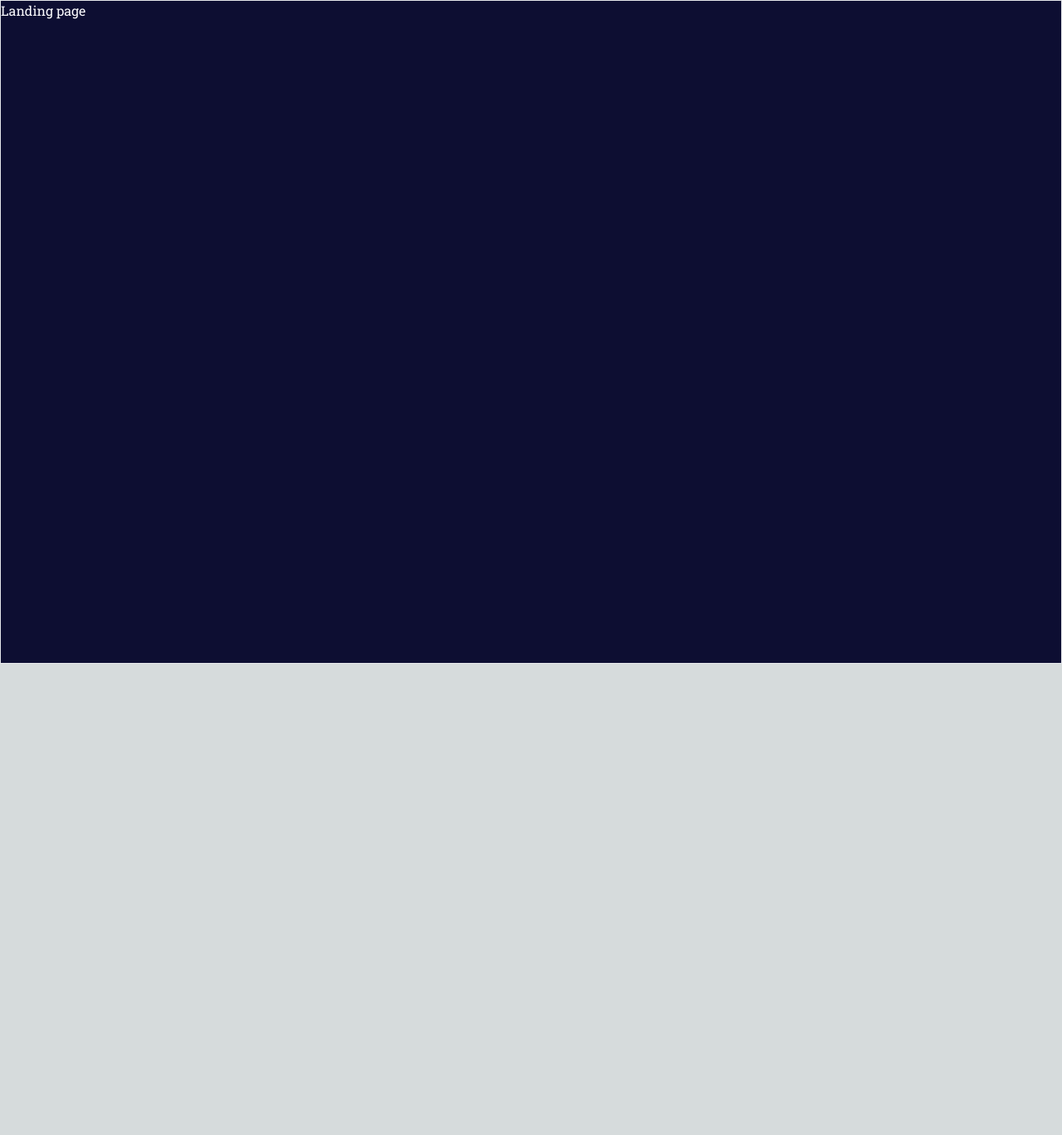
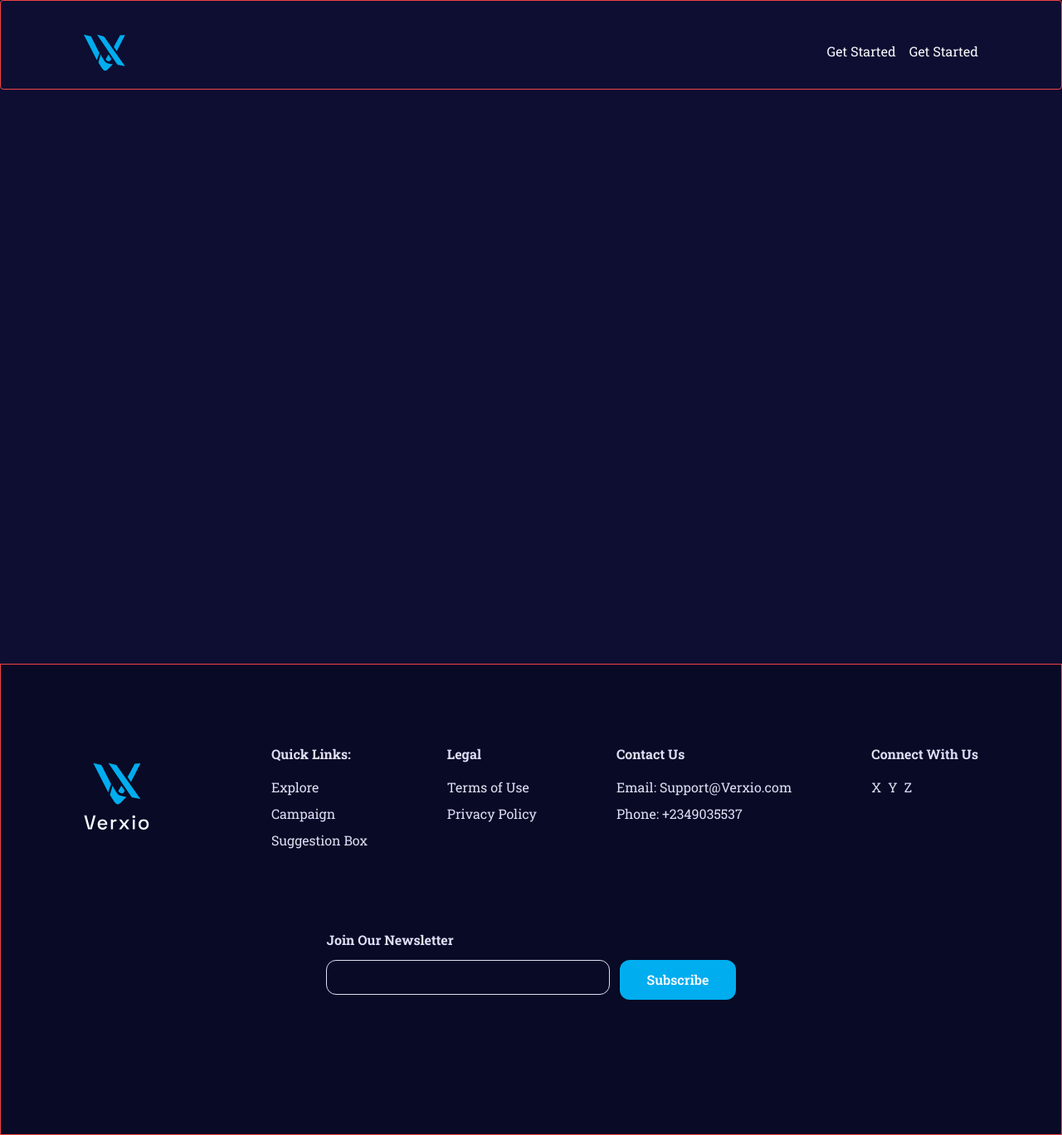
Before and after one commit to dmitro3/hublab, a Next.js app in the folder frontend/: page / in a window 1280 px wide. Shown: the whole page at 83% size. Before the commit the page ends 800 px from the top, so only its background shows below. Built offline with nearby package versions, Linux system fonts and the light colour scheme.

Commit message:
First Commit

```diff
--- a/frontend/src/app/globals.css
+++ b/frontend/src/app/globals.css
@@ -1,6 +1,15 @@
 @tailwind base;
 @tailwind components;
 @tailwind utilities;
+
+@import url("https://fonts.googleapis.com/css2?family=Inter:wght@100..900&family=Poppins:ital,wght@0,100;0,200;0,300;0,400;0,500;0,600;0,700;0,800;0,900;1,100;1,200;1,300;1,400;1,500;1,600;1,700;1,800;1,900&display=swap");
+
+* {
+  margin: 0;
+  padding: 0;
+  box-sizing: border-box;
+  scroll-behavior: smooth;
+}
 
 :root {
   --foreground-rgb: 0, 0, 0;
@@ -17,6 +26,7 @@
 } */
 
 body {
+  font-family: "Inter", sans-serif;
   color: rgb(var(--foreground-rgb));
   background: linear-gradient(
       to bottom,
--- a/frontend/src/app/layout.js
+++ b/frontend/src/app/layout.js
@@ -1,5 +1,7 @@
 import { Inter, Roboto_Slab } from "next/font/google";
 import "./globals.css";
+import NavBar from "@/components/navbar";
+import Footer from "@/components/footer";
 
 const roboto_Slab = Roboto_Slab({ subsets: ["latin"] });
 
@@ -11,7 +13,11 @@ export const metadata = {
 export default function RootLayout({ children }) {
   return (
     <html lang="en">
-      <body className={roboto_Slab.className}>{children}</body>
+      <body className={roboto_Slab.className}>
+        <NavBar />
+        {children}
+        <Footer />
+      </body>
     </html>
   );
 }
--- a/frontend/src/app/page.js
+++ b/frontend/src/app/page.js
@@ -1,9 +1,9 @@
-import Image from "next/image";
+// import Image from "next/image";
 
 export default function Home() {
   return (
-    <main className=" border  bg-primary text-white w-full h-screen">
-      Landing page
+    <main className=" b order  bg-primary text-white w-full h-screen">
+      {/* Landing page */}
     </main>
   );
 }
--- /dev/null
+++ b/frontend/src/components/footer.jsx
@@ -0,0 +1,75 @@
+import Link from "next/link";
+import Image from "next/image";
+
+const Footer = () => {
+  return (
+    <footer className="px-[MIN(100px,8%)] flex flex-col gap-8 md:gap-24 bg-tertiary min-h-[568px] py-24 border border-red-500 ">
+      <div className="w-full flex flex-col items-start md:items-center md:flex-row md:justify-between justify-start gap-8 text-textColor">
+        {/* Logo Container */}
+        <div className="flex-2">
+          <Link href="/">
+            <Image
+              src={"/images/AxiosFooterLogo.svg"}
+              alt="Axios Logo"
+              width={80}
+              height={80}
+            />
+          </Link>
+        </div>
+        {/* Footer Links */}
+        <section className="flex-4 flex flex-col items-start justify-start md:flex-row gap-4 md:gap-24">
+          <div className="flex flex-col items-start justify-start">
+            <h2 className="font-bold font-base mb-4">Quick Links:</h2>
+            <blockquote className="flex flex-col gap-2">
+              <Link href={"/"}>Explore</Link>
+              <Link href={"/"}>Campaign</Link>
+              <Link href={"/"}>Suggestion Box</Link>
+            </blockquote>
+          </div>
+          <div className="flex flex-col items-start justify-start">
+            <h2 className="font-bold font-base mb-4">Legal</h2>
+            <blockquote className="flex flex-col gap-2">
+              <Link href={"/"}>Terms of Use</Link>
+              <Link href={"/"}>Privacy Policy</Link>
+            </blockquote>
+          </div>
+          <div className="flex flex-col items-start justify-start">
+            <h2 className="font-bold font-base mb-4">Contact Us</h2>
+            <blockquote className="flex flex-col gap-2">
+              <Link href={"/"}>Email: Support@Verxio.com</Link>
+              <Link href={"/"}>Phone: +2349035537</Link>
+            </blockquote>
+          </div>
+
+          <div className="flex flex-col items-start justify-start">
+            <h2 className="font-bold font-base mb-4">Connect With Us</h2>
+            <blockquote className="flex justify-center items-center gap-2">
+              <Link href={"/"}>X</Link>
+              <Link href={"/"}>Y</Link>
+              <Link href={"/"}>Z </Link>
+            </blockquote>
+          </div>
+        </section>
+      </div>
+
+      <div className="w-full flex flex-col items-center justify-center text-center max-w-2xl mx-auto">
+        <div className="flex flex-col gap-3 items-start">
+          <h2 className="text-base font-bold text-textColor">
+            Join Our Newsletter
+          </h2>
+          <div className="flex items-start gap-3">
+            <input
+              type="text"
+              className="bg-transparent border border-textColor rounded-xl py-2 px-16 outline-none"
+            />
+            <button className="bg-lightBlue py-3 px-8 rounded-xl text-white font-semibold text-base">
+              Subscribe
+            </button>
+          </div>
+        </div>
+      </div>
+    </footer>
+  );
+};
+
+export default Footer;
--- /dev/null
+++ b/frontend/src/components/index.js
@@ -0,0 +1,5 @@
+import { NavBar } from "./navbar";
+import { Button } from "./Button";
+import { Footer } from "./footer";
+
+export { NavBar, Button, Footer };
--- /dev/null
+++ b/frontend/src/components/navbar.jsx
@@ -0,0 +1,91 @@
+"use client";
+import Link from "next/link";
+import Image from "next/image";
+import { useEffect, useState } from "react";
+import { useParams, usePathname } from "next/navigation";
+import { useScroll } from "@/hooks/useScroll";
+import { AiOutlineMenu, AiOutlineClose } from "react-icons/ai";
+import { twMerge } from "tailwind-merge";
+
+const Navbar = () => {
+  const pathname = usePathname();
+  const [isOpen, setIsOpen] = useState(false);
+  const { scrolled } = useScroll();
+
+  const params = useParams();
+  const [hash, setHash] = useState("");
+
+  useEffect(() => {
+    if (typeof window != undefined) {
+      setHash(window.location.hash);
+    }
+  }, [params]);
+
+  const toggleMenu = () => {
+    setIsOpen(!isOpen);
+  };
+
+  return (
+    <nav
+      className={`fixed border border-red-500 rounded top-0 text-white left-0 mx-auto md:max-h-[108px] z-50 w-full py-6 flex place-items-center
+      ${
+        scrolled
+          ? "backdrop-blur-[24px] texat-black bg-black/70 shadow-navbar text-primarycolortadi6"
+          : "teaxt-white"
+      }`}
+    >
+      <div className="w-full text-inherit px-[MIN(100px,8%)]  m-auto flex justify-between items-center ">
+        <div className="flex gap-4 ">
+          <Link
+            href="/"
+            className="flex gap-4 justify-between items-center z-50"
+          >
+            <Image
+              src={"/images/AxiosLogo.svg"}
+              alt="Axios Logo"
+              width={50}
+              height={50}
+            />
+          </Link>
+
+          <ul
+            className={twMerge(
+              `transition-all text-inherit items-start font-body 2xl:text-xl px-4 md:py-0 -top-[100vh] md:top-0 left-0 duration-500 w-full min-h-screen md:min-h-full ease-in flex flex-col max-w-[194px] min-w-full md:min-w-fit md:max-w-full font-light absolute md:flex md:flex-row md:relative gap-2 gap-x-4 md:bg-transparent md:h-full md:justify-end md:items-center md:w-fit
+              `,
+              isOpen
+                ? "top-0 z-0 text-black md:text-inherit bg-white md:bg-transparent justify-start px-[MIN(100px,8%)] md:px-4 gap-y-1 gap-4 items-start min-h-screen"
+                : "smd:text-white"
+            )}
+          >
+            {isOpen && (
+              <div className=" relative top-[100px] flex flex-col w-full gap-4 my-6 md:hidden border border-red-500">
+                <button>Get Started </button>
+                <button>Get Started </button>
+              </div>
+            )}
+          </ul>
+        </div>
+
+        <div className="hidden gap-4 md:flex ">
+          <button>Get Started </button>
+          <button>Get Started </button>
+        </div>
+
+        <button
+          onClick={toggleMenu}
+          className="z-50 flex items-center justify-center size-12 p-3 text-xl rounded-full cursor-pointer text-primary md:hidden active:bg-gray-800"
+        >
+          {isOpen ? (
+            <AiOutlineClose className="text-white-500 border border-red-500" />
+          ) : (
+            <span>
+              <AiOutlineMenu />
+            </span>
+          )}
+        </button>
+      </div>
+    </nav>
+  );
+};
+
+export default Navbar;
--- /dev/null
+++ b/frontend/src/hooks/useScroll.jsx
@@ -0,0 +1,34 @@
+import { useEffect, useState } from "react";
+
+export const useScroll = () => {
+  const [scrolled, setScrolled] = useState(false);
+
+  useEffect(() => {
+    const scrollPosition =
+      window.scrollY ||
+      document.documentElement.scrollTop ||
+      document.body.scrollTop;
+
+    if (scrollPosition > 0) {
+      setScrolled(true);
+    }
+  }, []);
+
+  useEffect(() => {
+    const handleScroll = () => {
+      const scrollTop =
+        window.scrollY ||
+        document.documentElement.scrollTop ||
+        document.body.scrollTop ||
+        0;
+      setScrolled(scrollTop > 0);
+    };
+
+    window.addEventListener("scroll", handleScroll);
+
+    return () => {
+      window.removeEventListener("scroll", handleScroll);
+    };
+  }, []);
+  return { scrolled, setScrolled };
+};
--- a/frontend/tailwind.config.js
+++ b/frontend/tailwind.config.js
@@ -26,8 +26,12 @@ const config = {
         roboto_Slab: "var(--roboto_Slab)",
       },
       colors: {
+
         primary: "#0D0E32",
         secondary: "#F4801D",
+        lightBlue: " #00ADEF",
+        tertiary: "#090A25",
+        textColor: "#DFDFF7",
         white: "#FBFBFE",
         black: "#101128",
         error: "#EF4444",
```
Also changed, not shown: frontend/public/images/AxiosFooterLogo.svg (added), frontend/public/images/AxiosLogo.svg (added).
